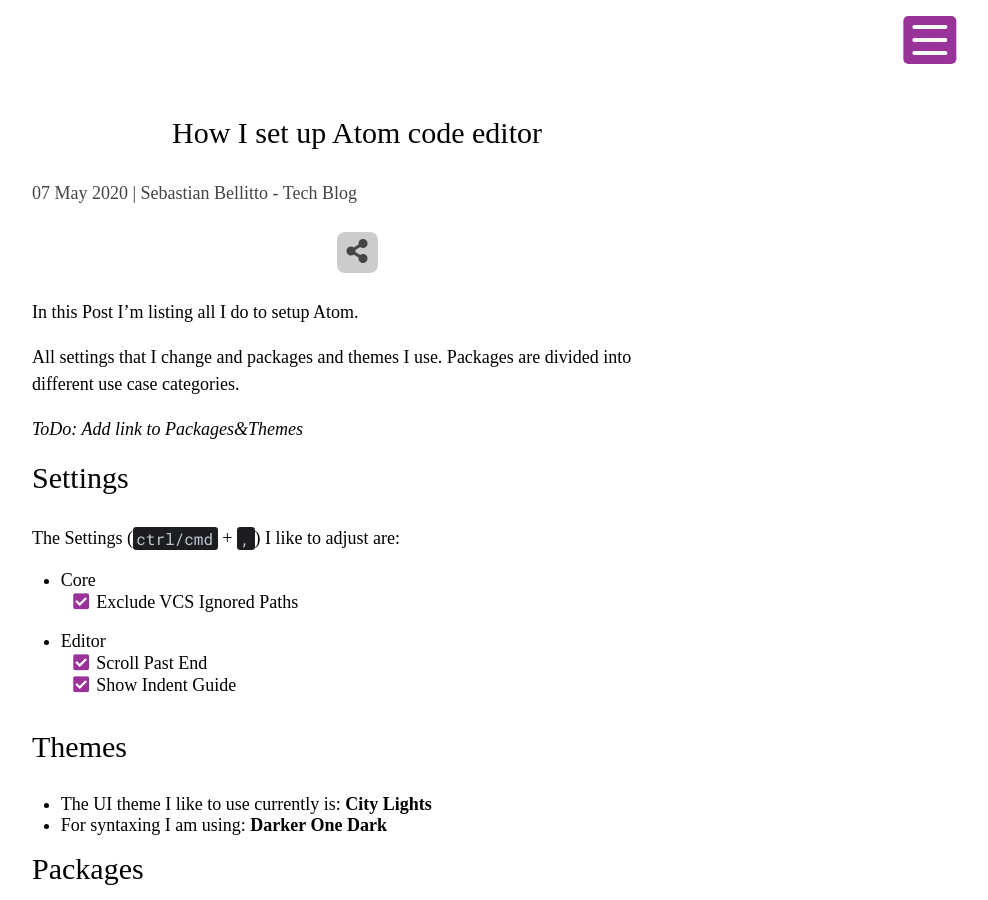
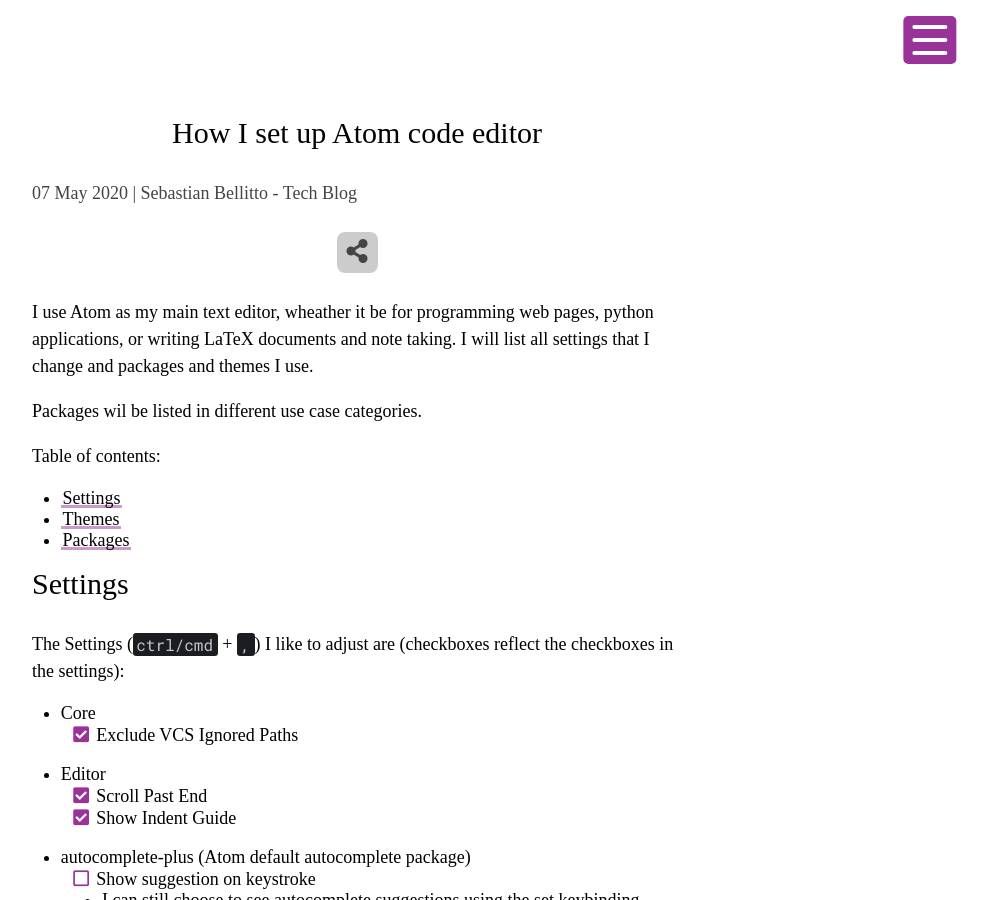
Before and after one commit to SebastianSlash/SebastianSlash.github.io, a Jekyll site: the page built from _posts/tech/2020-05-07-setting-up-atom.md, in a window 1280 px wide and 900 px high. Shown: the whole window, without its empty margins (283-1271 px from the left). Built offline with Jekyll 4.4.1, drawn with Linux system fonts in a browser that asks for light colours; some web fonts are replaced; some of the changed text lies outside the part shown.

Commit message:
updated atom post

```diff
--- a/_posts/tech/2020-05-07-setting-up-atom.md
+++ b/_posts/tech/2020-05-07-setting-up-atom.md
@@ -5,38 +5,56 @@
 date: 2020-05-07
 author: Sebastian Bellitto
 ---
-In this Post I'm listing all I do to setup Atom.
+I use Atom as my main text editor, wheather it be for programming web pages, python applications, or writing LaTeX documents and note taking.
+I will list all settings that I change and packages and themes I use.
 
-All settings that I change and packages and themes I use. Packages are
-divided into different use case categories.
+Packages wil be listed in different use case categories.
 
-*ToDo: Add link to Packages&Themes*
+Table of contents:
+<!-- @import "[TOC]" {cmd="toc" depthFrom=1 depthTo=6 orderedList=false} -->
+<!-- code_chunk_output -->
+
+- [Settings](#settings)
+- [Themes](#themes)
+- [Packages](#packages)
+
+<!-- /code_chunk_output -->
+
+
 # Settings
 
-The Settings (`ctrl/cmd` + `,`) I like to adjust are:
+The Settings (`ctrl/cmd` + `,`) I like to adjust are (checkboxes reflect the checkboxes in the settings):
 
   - Core
     - [x] Exclude VCS Ignored Paths
   - Editor
     - [x] Scroll Past End
     - [x] Show Indent Guide
+  - autocomplete-plus (Atom default autocomplete package)
+    - [ ] Show suggestion on keystroke
+      - I can still choose to see autocomplete suggestions using the set keybinding (default `ctrl/cmd` + `space`)
 
 # Themes
-- The UI theme I like to use currently is: **City Lights**
-- For syntaxing I am using: **Darker One Dark**
+- UI: [City Lights](https://atom.io/themes/city-lights-ui)
+- Syntaxing: [Darker One Dark](https://atom.io/themes/darker-one-dark-syntax)
 
 # Packages
 General:
-  - Minimap
-  - file-icons
+  - [Minimap](https://atom.io/packages/minimap)
+  - [file-icons](https://atom.io/packages/file-icons)
+  - [Zen](https://atom.io/packages/Zen)
+  - [Wordcount](https://atom.io/packages/wordcount)
 
 For Web Developement:
-  - Emmet
-  - pigments
+  - [Emmet](https://atom.io/packages/emmet)
+  - [pigments](https://atom.io/packages/pigments)
 
-For Markdown (*soon Markdown Notaking Post*)
-  - language-markdown
-  - tidy-markdown
-  - markdown-preview-enhanced
-  - latex
-  - markdown-mindmap
+For Markdown
+  - [language-markdown](https://atom.io/packages/language-markdown)
+  - [tidy-markdown](https://atom.io/packages/tidy-markdown)
+  - [markdown-preview-enhanced](https://atom.io/packages/markdown-preview-enhanced)
+  <!-- - [markdown-mindmap]() -->
+
+For LaTeX:
+  - [language-latex](https://atom.io/packages/language-latex)
+  - [latex]()
```
